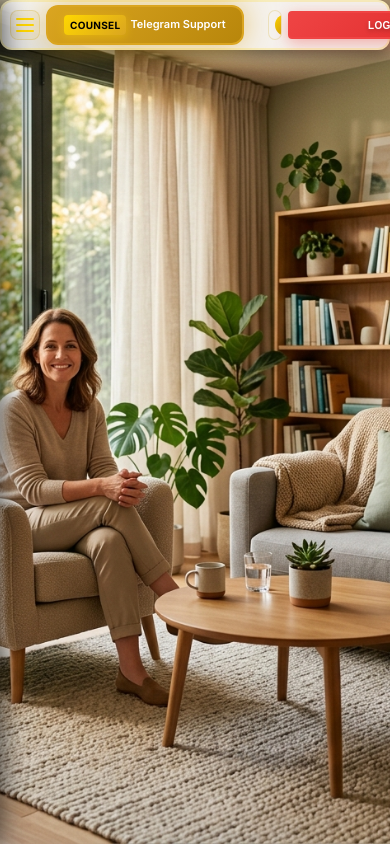
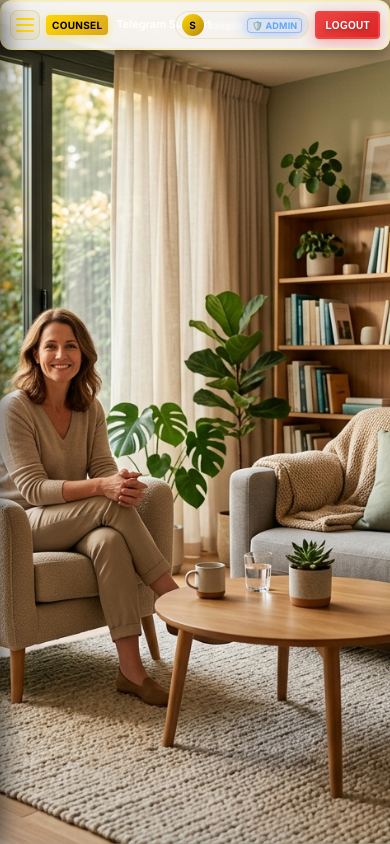
Before and after one commit to metthew-t/Telegram_Bot, a React (Vite) app in the folder frontend/: page /login in a window 390 px wide. Built offline with nearby package versions, Linux system fonts and the light colour scheme; no server answers; sample sign-in values are in the browser's storage.

Commit message:
fix(ui): eliminate mobile button width stretch, topbar overlap, and fix profile avatar controls

```diff
--- a/frontend/src/App.jsx
+++ b/frontend/src/App.jsx
@@ -56,15 +56,15 @@ function Header({ user, onLogout, selectedRole, onToggleSidebar }) {
 
       <nav className="topbar-nav">
         {user ? (
-          <div className="topbar-user-section">
-            <Link to="/profile" className="topbar-user-badge" title="Go to profile">
+          <div className="topbar-user-section" style={{ display: 'flex', alignItems: 'center', flexShrink: 0, gap: '6px' }}>
+            <Link to="/profile" className="topbar-user-badge" title="Go to profile" style={{ display: 'flex', alignItems: 'center', flexShrink: 0, textDecoration: 'none' }}>
               <span className="topbar-avatar">{user.username ? user.username.charAt(0).toUpperCase() : 'U'}</span>
               <span className="topbar-username">{user.username}</span>
               <span className={`topbar-role-pill role-${user.role}`}>
                 {user.role === 'owner' ? '👑 Owner' : user.role === 'admin' ? '🛡️ Admin' : '👤 User'}
               </span>
             </Link>
-            <button className="button button-danger logout-btn" onClick={onLogout}>
+            <button className="button button-danger logout-btn" onClick={onLogout} style={{ flexShrink: 0, width: 'auto' }}>
               LOGOUT
             </button>
           </div>
--- a/frontend/src/pages/Profile.jsx
+++ b/frontend/src/pages/Profile.jsx
@@ -607,7 +607,7 @@ export default function ProfilePage() {
                                     onChange={handlePhotoUpload}
                                     style={{ display: 'none' }}
                                 />
-                                <div style={{ display: 'flex', gap: '8px', justifyContent: 'center' }}>
+                                <div style={{ display: 'flex', gap: '8px', justifyContent: 'center', alignItems: 'center', width: '100%', maxWidth: '280px', margin: '0 auto' }}>
                                     <button
                                         type="button"
                                         onClick={() => document.getElementById('profile-photo-upload').click()}
@@ -615,9 +615,16 @@ export default function ProfilePage() {
                                         className="button button-secondary button-sm"
                                         style={{
                                             fontSize: '12px',
-                                            padding: '7px 14px',
+                                            padding: '8px 14px',
                                             borderRadius: '8px',
-                                            flex: 1
+                                            flex: '1 1 auto',
+                                            minWidth: 0,
+                                            whiteSpace: 'nowrap',
+                                            display: 'inline-flex',
+                                            alignItems: 'center',
+                                            justifyContent: 'center',
+                                            height: '36px',
+                                            width: 'auto'
                                         }}
                                     >
                                         {uploadingPhoto ? '⏳ Uploading...' : profilePhoto ? '📷 Change Avatar' : '📷 Add Avatar'}
@@ -627,14 +634,22 @@ export default function ProfilePage() {
                                             type="button"
                                             onClick={handleRemovePhoto}
                                             disabled={uploadingPhoto}
-                                            className="button button-sm"
                                             style={{
-                                                fontSize: '12px',
-                                                padding: '7px 12px',
+                                                fontSize: '14px',
+                                                width: '38px',
+                                                minWidth: '38px',
+                                                maxWidth: '38px',
+                                                height: '36px',
+                                                padding: 0,
                                                 borderRadius: '8px',
-                                                background: 'rgba(239, 68, 68, 0.12)',
+                                                background: 'rgba(239, 68, 68, 0.15)',
                                                 color: '#ef4444',
-                                                border: '1px solid rgba(239, 68, 68, 0.3)'
+                                                border: '1px solid rgba(239, 68, 68, 0.4)',
+                                                display: 'inline-flex',
+                                                alignItems: 'center',
+                                                justifyContent: 'center',
+                                                flex: '0 0 38px',
+                                                cursor: 'pointer'
                                             }}
                                             title="Delete photo"
                                         >
--- a/frontend/src/styles.css
+++ b/frontend/src/styles.css
@@ -1085,13 +1085,10 @@ textarea {
     font-size: 32px;
   }
 
-  .button {
+  .form-grid .button,
+  .button-block {
     width: 100%;
     padding: 12px 20px;
-  }
-
-  .button-sm {
-    padding: 10px 16px;
   }
 
   .filter-tabs {
@@ -1882,41 +1879,58 @@ p.pending-verification-text {
 
 /* Topbar Logged In Overrides */
 .topbar.topbar-logged-in {
-  display: flex;
-  justify-content: space-between;
-  align-items: center;
+  display: flex !important;
+  justify-content: space-between !important;
+  align-items: center !important;
+  flex-wrap: nowrap !important;
   padding: 0.75rem 1.5rem;
   transition: all 0.3s ease;
+  overflow: hidden;
+}
+
+.topbar.topbar-logged-in .brand {
+  background: transparent !important;
+  border: none !important;
+  box-shadow: none !important;
+  padding: 0 !important;
+  margin: 0 !important;
+  gap: 8px !important;
 }
 
 .topbar-left {
-  display: flex;
-  align-items: center;
-  gap: 1rem;
+  display: flex !important;
+  align-items: center !important;
+  gap: 0.75rem !important;
+  flex: 0 1 auto !important;
+  min-width: 0 !important;
 }
 
 .topbar-nav {
-  display: flex;
-  align-items: center;
-  gap: 1rem;
+  display: flex !important;
+  align-items: center !important;
+  gap: 0.75rem !important;
+  flex: 0 0 auto !important;
+  width: auto !important;
 }
 
 .topbar-user-section {
-  display: flex;
-  align-items: center;
-  gap: 1rem;
+  display: flex !important;
+  align-items: center !important;
+  gap: 0.75rem !important;
+  flex-shrink: 0 !important;
 }
 
 .topbar-user-badge {
-  display: flex;
-  align-items: center;
-  gap: 0.6rem;
-  background: rgba(255, 255, 255, 0.04);
-  border: 1px solid rgba(212, 175, 55, 0.25);
-  padding: 0.35rem 0.8rem;
-  border-radius: 9999px;
-  text-decoration: none;
-  transition: all 0.2s ease;
+  display: flex !important;
+  align-items: center !important;
+  gap: 0.5rem !important;
+  background: rgba(255, 255, 255, 0.04) !important;
+  border: 1px solid rgba(212, 175, 55, 0.25) !important;
+  padding: 0.35rem 0.75rem !important;
+  border-radius: 9999px !important;
+  text-decoration: none !important;
+  flex-shrink: 0 !important;
+  white-space: nowrap !important;
 }
 
 .topbar-user-badge:hover {
@@ -2349,6 +2363,11 @@ p.pending-verification-text {
     display: flex !important;
     align-items: center !important;
     gap: 4px !important;
+    background: transparent !important;
+    border: none !important;
+    box-shadow: none !important;
+    padding: 0 !important;
+    margin: 0 !important;
   }
 
   .brand-badge {
@@ -2373,14 +2392,15 @@ p.pending-verification-text {
     width: auto !important;
     order: initial !important;
     padding: 0 !important;
-    flex-shrink: 0;
+    flex-shrink: 0 !important;
   }
 
   .topbar-user-section {
     display: flex !important;
     align-items: center !important;
     gap: 6px !important;
-    flex-shrink: 0;
+    flex-shrink: 0 !important;
+    width: auto !important;
   }
 
   .topbar-user-badge {
@@ -2393,6 +2413,8 @@ p.pending-verification-text {
     border: 1px solid rgba(212, 175, 55, 0.25) !important;
     margin: 0 !important;
     text-decoration: none !important;
+    flex-shrink: 0 !important;
+    width: auto !important;
   }
 
   .topbar-avatar {
@@ -2404,6 +2426,7 @@ p.pending-verification-text {
     min-width: 22px !important;
     font-size: 10px !important;
     font-weight: 800 !important;
+    flex-shrink: 0 !important;
   }
 
   .topbar-username {
@@ -2411,10 +2434,11 @@ p.pending-verification-text {
     color: #f8fafc !important;
     font-size: 10px !important;
     font-weight: 600 !important;
-    max-width: 60px !important;
+    max-width: 65px !important;
     overflow: hidden !important;
     text-overflow: ellipsis !important;
     white-space: nowrap !important;
+    flex-shrink: 1 !important;
   }
 
   .topbar-role-pill {
@@ -2426,6 +2450,8 @@ p.pending-verification-text {
     border-radius: 4px !important;
     line-height: 1 !important;
     letter-spacing: 0.2px !important;
+    flex-shrink: 0 !important;
+    white-space: nowrap !important;
   }
 
   .logout-btn {
@@ -2437,7 +2463,9 @@ p.pending-verification-text {
     font-weight: 700 !important;
     letter-spacing: 0.3px !important;
     height: 28px !important;
+    width: auto !important;
     min-width: auto !important;
+    max-width: none !important;
     border-radius: 4px !important;
     white-space: nowrap !important;
     flex-shrink: 0 !important;
@@ -2464,6 +2492,10 @@ p.pending-verification-text {
 
   .brand {
     gap: 3px !important;
+    background: transparent !important;
+    border: none !important;
+    box-shadow: none !important;
+    padding: 0 !important;
   }
 
   .brand-badge {
@@ -2505,5 +2537,6 @@ p.pending-verification-text {
     padding: 3px 6px !important;
     font-size: 9px !important;
     height: 24px !important;
-  }
-}
+    width: auto !important;
+  }
+}
```
Also changed, not shown: 5 other files (tests, documents, lock files or other folders).
